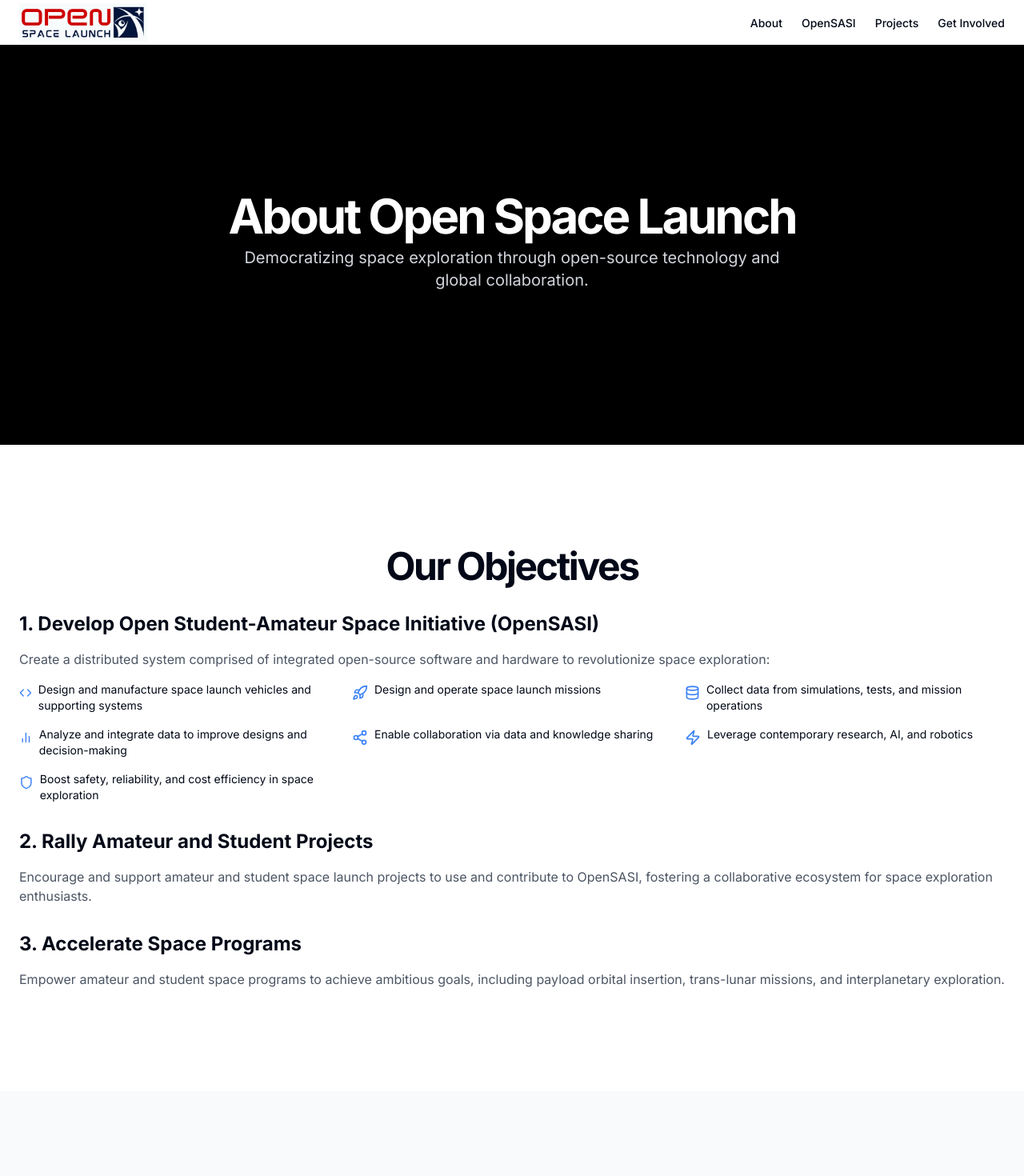
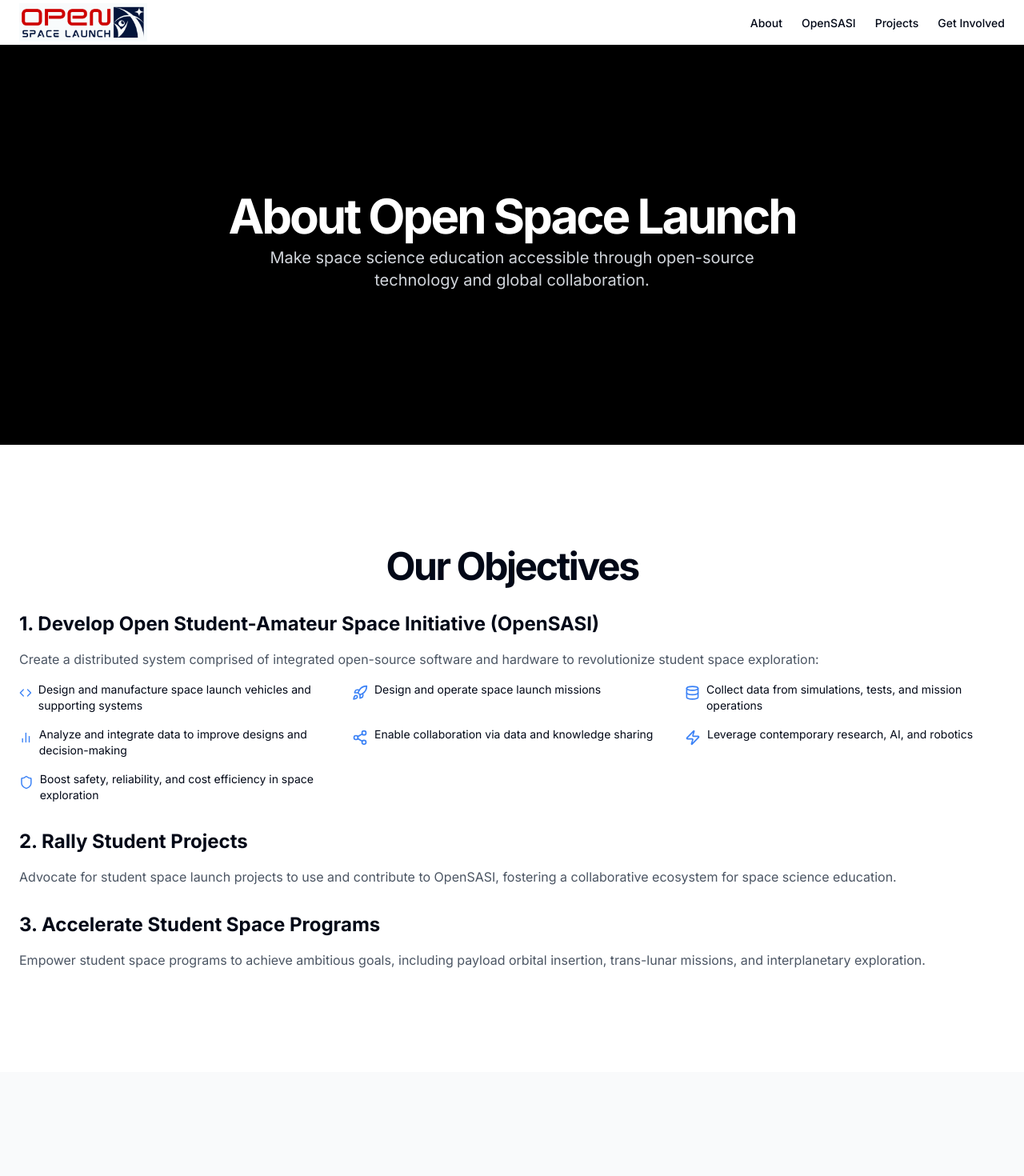
Before and after one commit to openspacelaunch/osl-org-web, a Next.js app: page /about in a window 1280 px wide. Shown: the top 1470 px of the page at 80% size. Built offline with nearby package versions, Linux system fonts and the light colour scheme.

Commit message:
clarify education as charitable goal

```diff
--- a/components/about-page.tsx
+++ b/components/about-page.tsx
@@ -1,7 +1,6 @@
 "use client";
 
 import Image from "next/image";
-import { Button } from "@/components/ui/button";
 import {
   Rocket,
   Users,
@@ -30,8 +29,8 @@ export function AboutPage() {
                 About Open Space Launch
               </h1>
               <p className="mx-auto max-w-[700px] text-gray-300 md:text-xl">
-                Democratizing space exploration through open-source technology
-                and global collaboration.
+                Make space science education accessible through open-source
+                technology and global collaboration.
               </p>
             </div>
           </div>
@@ -52,7 +51,8 @@ export function AboutPage() {
               </h3>
               <p className="text-gray-600 mb-4">
                 Create a distributed system comprised of integrated open-source
-                software and hardware to revolutionize space exploration:
+                software and hardware to revolutionize student space
+                exploration:
               </p>
               <ul className="grid gap-4 sm:grid-cols-2 lg:grid-cols-3">
                 <li className="flex items-start space-x-2">
@@ -104,22 +104,22 @@ export function AboutPage() {
             </div>
             <div>
               <h3 className="text-2xl font-bold mb-4">
-                2. Rally Amateur and Student Projects
+                2. Rally Student Projects
               </h3>
               <p className="text-gray-600">
-                Encourage and support amateur and student space launch projects
-                to use and contribute to OpenSASI, fostering a collaborative
-                ecosystem for space exploration enthusiasts.
+                Advocate for student space launch projects to use and contribute
+                to OpenSASI, fostering a collaborative ecosystem for space
+                science education.
               </p>
             </div>
             <div>
               <h3 className="text-2xl font-bold mb-4">
-                3. Accelerate Space Programs
+                3. Accelerate Student Space Programs
               </h3>
               <p className="text-gray-600">
-                Empower amateur and student space programs to achieve ambitious
-                goals, including payload orbital insertion, trans-lunar
-                missions, and interplanetary exploration.
+                Empower student space programs to achieve ambitious goals,
+                including payload orbital insertion, trans-lunar missions, and
+                interplanetary exploration.
               </p>
             </div>
           </div>
@@ -203,11 +203,11 @@ export function AboutPage() {
               <div className="space-y-4 text-gray-500">
                 <p>
                   As a child, I dreamed of exploring new worlds under the stars.
-                  Today, I recognise that democratising access to space is a
-                  monumental challenge that may take a lifetime or more to
-                  achieve fully. Yet, with unwavering dedication, I founded the
-                  Open Space Launch to make that dream a reality for everyone,
-                  not just powerful nations and billionaires.
+                  Today, I recognise that making space science education
+                  accessible is a monumental challenge that can take more than a
+                  lifetime to achieve. Yet, with unwavering dedication, I
+                  founded the Open Space Launch Foundation to make that dream a
+                  reality for everyone.
                 </p>
                 <p id="founder-word-continued">
                   Leveraging my background in Simulation Engineering, AI, and
@@ -232,8 +232,8 @@ export function AboutPage() {
                   With the support of over 140 Kickstarter backers, 2000
                   newsletter subscribers, and 5000 social media followers, we
                   are focused and building. Join us in making a difference!
-                  Together, we will realise the democratisation of space
-                  exploration and turn the impossible into the inevitable.
+                  Together, we will make space science education accessible and
+                  turn the impossible into the inevitable.
                 </p>
               </div>
               <ul className="grid gap-2 py-4">
@@ -278,8 +278,8 @@ export function AboutPage() {
             />
             <p className="text-center text-gray-500 mt-4">
               Open Space Launch is structured to maximize collaboration,
-              innovation, and transparency in our mission to democratize space
-              exploration.
+              innovation, and transparency in our mission to advance space
+              science education.
             </p>
           </div>
         </div>
--- a/components/home-page.tsx
+++ b/components/home-page.tsx
@@ -18,12 +18,12 @@ export function HomePage() {
           <div className="flex flex-col items-center space-y-4 text-center">
             <div className="space-y-2">
               <h1 className="text-3xl font-bold tracking-tighter sm:text-4xl md:text-5xl lg:text-6xl/none">
-                Democratizing Space Launch Technology
+                Empowering Space Science Education
               </h1>
               <p className="mx-auto max-w-[700px] text-gray-300 md:text-xl">
                 Open Space Launch Foundation is developing OpenSASI - the
                 world's first open-source launch vehicle development platform,
-                making space exploration accessible to all.
+                making space missions accessible to students.
               </p>
             </div>
             <div className="space-x-4">
@@ -66,11 +66,11 @@ export function HomePage() {
                 </h2>
                 <p className="max-w-[600px] text-gray-500 md:text-xl/relaxed lg:text-base/relaxed xl:text-xl/relaxed">
                   "As a child, I dreamed of exploring new worlds under the
-                  stars. Today, I recognise that democratising access to space
-                  is a monumental challenge that may take a lifetime or more to
-                  achieve fully. Yet, with unwavering dedication, I founded the
-                  Open Space Launch Foundation to make that dream a reality for
-                  everyone, not just powerful nations and billionaires."
+                  stars. Today, I recognise that making space science education
+                  accessible is a monumental challenge that can take more than a
+                  lifetime to achieve. Yet, with unwavering dedication, I
+                  founded the Open Space Launch Foundation to make that dream a
+                  reality for everyone."
                 </p>
                 <div className="max-w-[600px] text-right">
                   <Link
@@ -181,20 +181,17 @@ export function HomePage() {
             </div>
             <div className="flex flex-col items-center text-center">
               <School className="h-12 w-12 mb-4 text-blue-600" />
-              <h3 className="text-xl font-bold mb-2">
-                Empower Amateurs & Students
-              </h3>
+              <h3 className="text-xl font-bold mb-2">Empower Students</h3>
               <p className="text-gray-600">
-                Rally amateur and student space launch projects to use and
-                contribute to OpenSASI, accelerating their progress towards
-                orbital and beyond.
+                Rally student space launch projects to use and contribute to
+                OpenSASI, accelerating their progress towards space missions.
               </p>
             </div>
             <div className="flex flex-col items-center text-center">
               <Globe className="h-12 w-12 mb-4 text-blue-600" />
               <h3 className="text-xl font-bold mb-2">Expand Horizons</h3>
               <p className="text-gray-600">
-                Push the boundaries of amateur space programs to achieve payload
+                Push the boundaries of student space programs to achieve payload
                 orbital insertion and interplanetary missions.
               </p>
             </div>
--- a/components/mission-statement-section.tsx
+++ b/components/mission-statement-section.tsx
@@ -11,11 +11,9 @@ export function MissionStatementSectionComponent() {
             Our Mission
           </h2>
           <p className="max-w-[800px] text-xl md:text-2xl text-gray-200 leading-relaxed">
-            Our mission is to empower students and hobbyists worldwide to launch
-            space missions collaboratively, particularly in nurturing talent and
-            opportunities in the Middle East and Africa. Under the guidance of
-            UK leadership, we are dedicated to making space exploration a safe,
-            inclusive, and exciting frontier for anyone.
+            To advance the education of adults and children, particularly in the
+            fields of space science, aerospace engineering, and related
+            subjects.
           </p>
           <div className="grid grid-cols-1 md:grid-cols-2 lg:grid-cols-4 gap-8 mt-12">
             <div className="flex flex-col items-center space-y-2">
@@ -29,21 +27,21 @@ export function MissionStatementSectionComponent() {
               <Globe className="w-12 h-12 text-green-400" />
               <h3 className="text-xl font-semibold">M.E. & Africa Focus</h3>
               <p className="text-sm text-gray-300">
-                Expand across the region and beyond
+                Support students across the region and beyond
               </p>
             </div>
             <div className="flex flex-col items-center space-y-2">
               <Users className="w-12 h-12 text-yellow-400" />
               <h3 className="text-xl font-semibold">Collaborate</h3>
               <p className="text-sm text-gray-300">
-                Foster international partnerships
+                Foster international academic collaboration
               </p>
             </div>
             <div className="flex flex-col items-center space-y-2">
               <Star className="w-12 h-12 text-red-400" />
               <h3 className="text-xl font-semibold">Innovate</h3>
               <p className="text-sm text-gray-300">
-                Set new benchmarks in space tech
+                Set new benchmarks in space science education
               </p>
             </div>
           </div>
```
